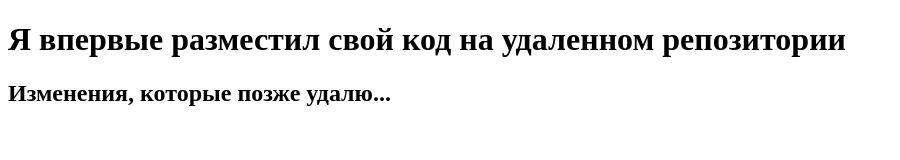
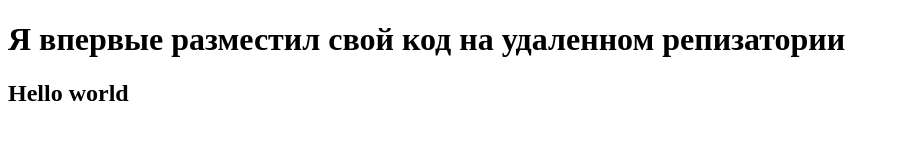
Before and after one commit to KursMEO/test_repo, a plain HTML site: page index.html in a window 1280 px wide. Shown: the whole page, without its empty margins (0-900 px from the left). Drawn offline with Linux system fonts and the light colour scheme.

Commit message:
Revert "new commit"
This reverts commit 7d1ba7dd3ea3fe3893eb4a12395142944d6ffc67.

```diff
--- a/index.html
+++ b/index.html
@@ -6,7 +6,7 @@
     <title>New git project</title>
 </head>
 <body>
-  <h1>Я впервые разместил свой код на удаленном репозитории</h1>
-  <h2>Изменения, которые позже удалю...</h2>
+  <h1>Я впервые разместил свой код на удаленном репизатории</h1>
+  <h2>Hello world</h2>
 </body>
 </html>
```
